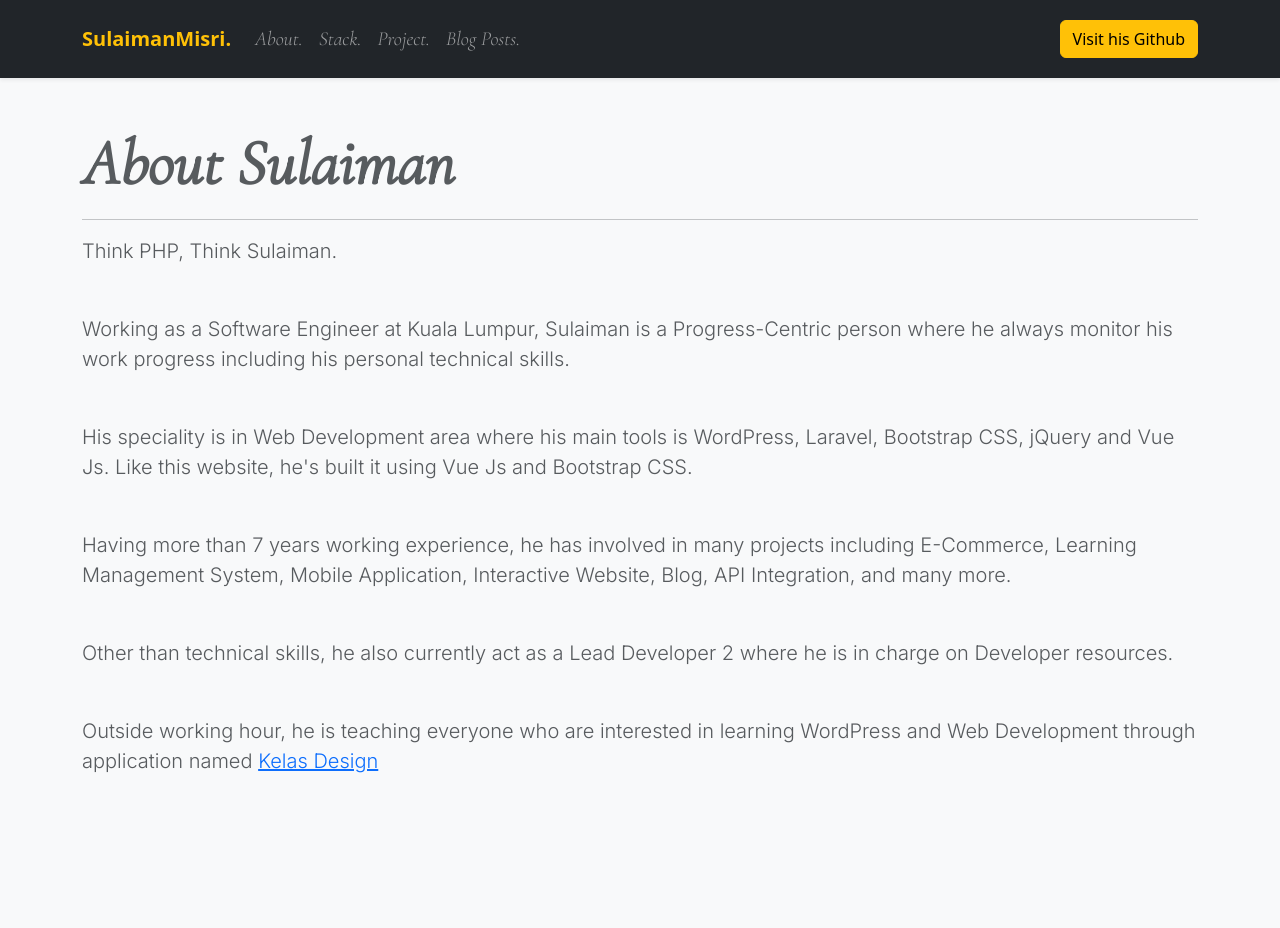
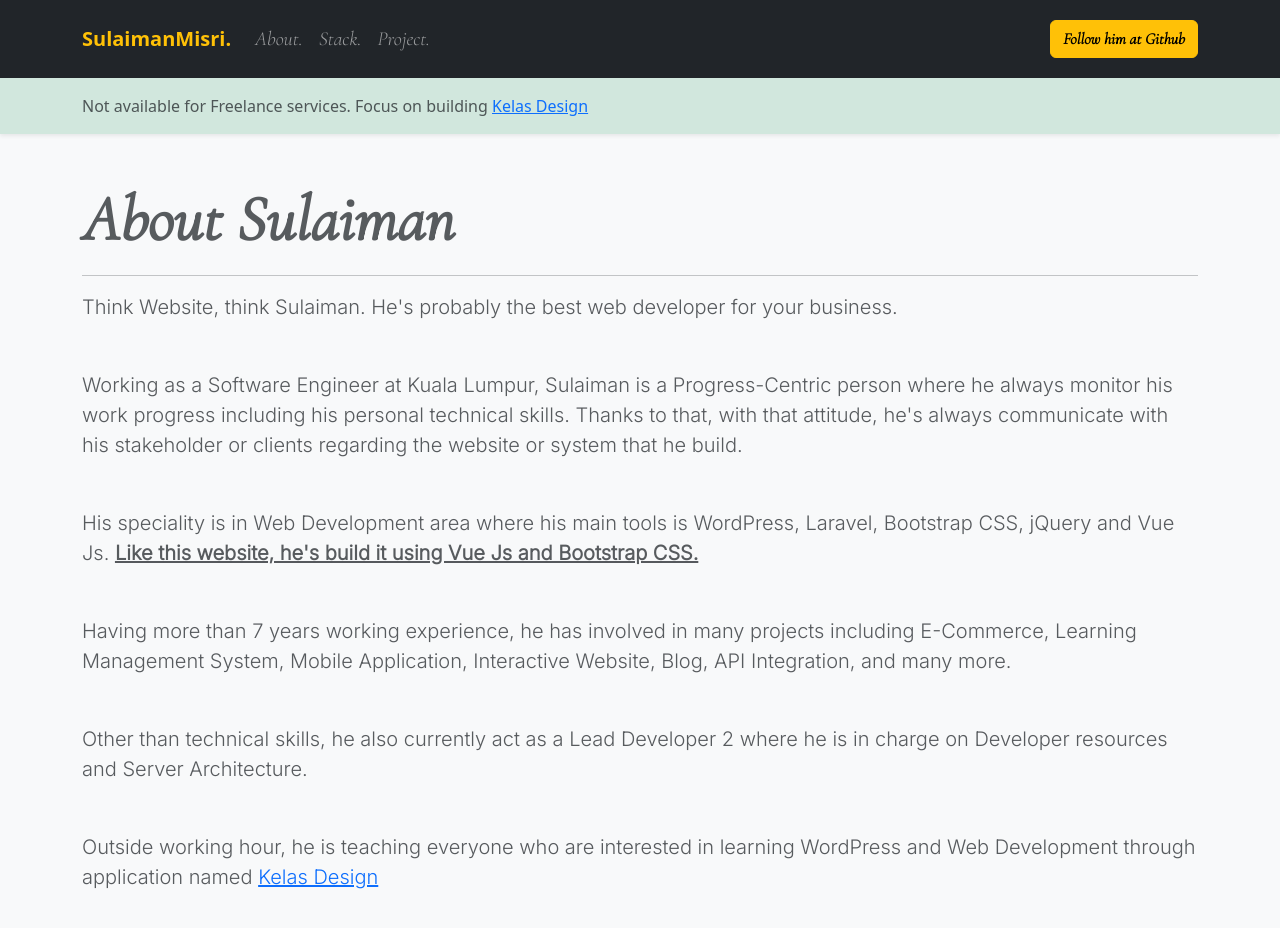
Before and after one commit to msulaimanmisri/sulaiman-profile, a Vue app: page /about in a window 1280 px wide. Shown: the top 928 px of the page. Before the commit the page ends 872 px from the top, so only its background shows below. Built offline with nearby package versions, Linux system fonts and the light colour scheme.

Commit message:
Update Website Infor

```diff
--- a/src/App.vue
+++ b/src/App.vue
@@ -4,7 +4,7 @@
       <div class="container">
         <router-link :to="{ name: 'home' }" class="navbar-brand text-warning fw-bolder">SulaimanMisri.</router-link>
 
-        <button class="navbar-toggler" type="button" data-bs-toggle="collapse" data-bs-target="#navbarSupportedContent"
+        <button class="navbar-toggler bg-light" type="button" data-bs-toggle="collapse" data-bs-target="#navbarSupportedContent"
           aria-controls="navbarSupportedContent" aria-expanded="false" aria-label="Toggle navigation">
           <span class="navbar-toggler-icon"></span>
         </button>
@@ -30,20 +30,28 @@
               </router-link>
             </li>
 
-            <li class="nav-item text-main fs-5">
+            <!-- <li class="nav-item text-main fs-5">
               <router-link :to="{ name: 'posts.index' }" class="nav-link" aria-current="page">Blog
                 Posts.</router-link>
-            </li>
+            </li> -->
           </ul>
 
           <ul class="navbar-nav ms-auto mb-2 mb-lg-0" role="search">
-            <a href="https://github.com/msulaimanmisri" target="_blank" class="btn btn-warning">Visit his Github</a>
+            <a href="https://github.com/msulaimanmisri" target="_blank" class="btn btn-warning text-main fw-bold">Follow him at Github</a>
           </ul>
 
         </div>
       </div>
     </nav>
 
+    <div class="navbar navbar-expand-lg bg-success-subtle shadow-sm py-3">
+      <div class="container">
+          <span class="text-muted">
+            Not available for Freelance services. Focus on building <a href="https://bit.ly/daftar-kelas-design" target="_blank">Kelas Design</a>
+          </span>
+      </div>
+    </div>
+
     <!--- render router view -->
     <router-view></router-view>
 
--- a/src/views/about.vue
+++ b/src/views/about.vue
@@ -10,18 +10,20 @@
             <hr>
 
             <p class="lead text-muted text-body">
-                Think PHP, Think Sulaiman.
+                Think Website, think Sulaiman. He's probably the best web developer for your business.
             </p>
 
             <p class="lead text-muted text-body my-5">
                 Working as a Software Engineer at Kuala Lumpur, Sulaiman is a Progress-Centric person where he
                 always
-                monitor his work progress including his personal technical skills.
+                monitor his work progress including his personal technical skills. Thanks to that, with that attitude, he's
+                always communicate with his stakeholder or clients regarding the website or system that he build.
             </p>
 
             <p class="lead text-muted text-body my-5">
                 His speciality is in Web Development area where his main tools is WordPress, Laravel, Bootstrap CSS, jQuery
-                and Vue Js. Like this website, he's built it using Vue Js and Bootstrap CSS.
+                and Vue Js. <span class="text-decoration-underline fw-bold">Like this website, he's build it using Vue Js
+                    and Bootstrap CSS.</span>
             </p>
 
             <p class="lead text-muted text-body my-5">
@@ -30,12 +32,14 @@
             </p>
 
             <p class="lead text-muted text-body my-5">
-                Other than technical skills, he also currently act as a Lead Developer 2 where he is in charge on Developer resources.
+                Other than technical skills, he also currently act as a Lead Developer 2 where he is in charge on Developer
+                resources and Server Architecture.
             </p>
 
             <p class="lead text-muted text-body my-5">
-                Outside working hour, he is teaching everyone who are interested in learning WordPress and Web Development through application named <a href="https://bit.ly/daftar-kelas-design" target="_blank">Kelas Design</a>
+                Outside working hour, he is teaching everyone who are interested in learning WordPress and Web Development
+                through application named <a href="https://bit.ly/daftar-kelas-design"
+                    target="_blank">Kelas Design</a>
             </p>
         </div>
-    </div>
-</template>
+</div></template>
--- a/src/views/home.vue
+++ b/src/views/home.vue
@@ -8,7 +8,7 @@
       </h1>
 
       <p class="lead text-muted text-body">
-        With more than 7 years working experience, I'm your next developer who will translate your next big idea into
+        With more than 7 years working experience, He's your next developer who will translate your next big idea into
         reality.
       </p>
 
--- a/src/views/project.vue
+++ b/src/views/project.vue
@@ -4,7 +4,7 @@
     <div class="container">
         <div class="py-5">
             <h1 class="fw-bolder text-muted display-3 text-main">
-                Past project that he's involved.
+                Project that he's involved.
             </h1>
 
             <hr>
--- a/src/views/stack.vue
+++ b/src/views/stack.vue
@@ -4,14 +4,14 @@
     <div class="container">
         <div class="py-5">
             <h1 class="fw-bolder text-muted display-3 text-main">
-                My Development Stack
+                Sulaiman's Development Stack
             </h1>
 
             <hr>
 
             <div class="primaryStack">
                 <p class="lead text-body text-muted">
-                    This is my Primary Web Development stack.
+                    This is his Primary Web Development stack.
                 </p>
 
                 <div class="">
```
